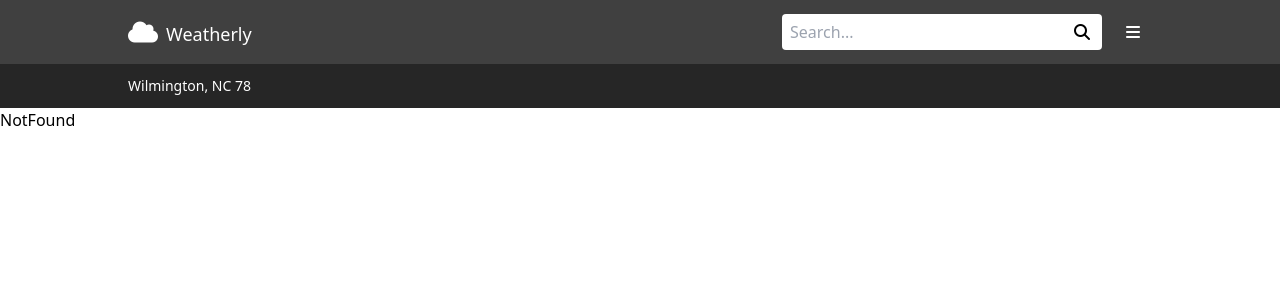
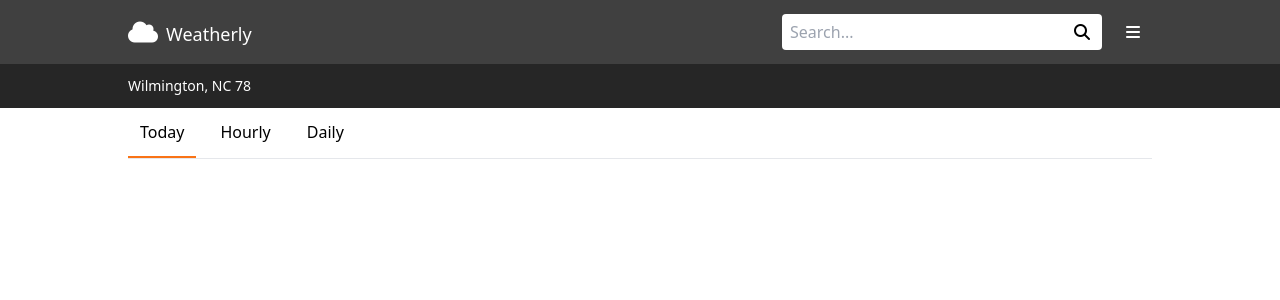
Before and after one commit to admclamb/your-weather-3, a React (Vite) app: page /weather in a window 1280 px wide. Shown: the top 300 px of the page. Built offline with nearby package versions, Linux system fonts and the light colour scheme; no server answers.

Commit message:
Update nav

```diff
--- /dev/null
+++ b/src/components/Navbar/NavbarWeather/NavbarWeather.tsx
@@ -0,0 +1,47 @@
+import { Link } from "react-router-dom";
+import { useRoutePath } from "../../../hooks/useRoutePath";
+
+const NavbarWeather = () => {
+  const [pathname] = useRoutePath();
+  console.log("PATH: ", pathname);
+  return (
+    <ul className="flex gap-3 border-b">
+      <li>
+        <Link
+          to="/"
+          className={`p-3 hover:border-orange-500 ${
+            pathname === "/weather" ? "border-orange-500" : "border-transparent"
+          } border-b-2 block`}
+        >
+          Today
+        </Link>
+      </li>
+      <li>
+        <Link
+          to="/"
+          className={`p-3 hover:border-orange-500 ${
+            pathname === "/weather/hourly"
+              ? "border-orange-500"
+              : "border-transparent"
+          } border-b-2 block`}
+        >
+          Hourly
+        </Link>
+      </li>
+      <li>
+        <Link
+          to="/"
+          className={`p-3 hover:border-orange-500 ${
+            pathname === "/weather/daily"
+              ? "border-orange-500"
+              : "border-transparent"
+          } border-b-2 block`}
+        >
+          Daily
+        </Link>
+      </li>
+    </ul>
+  );
+};
+
+export default NavbarWeather;
--- a/src/pages/Pages.tsx
+++ b/src/pages/Pages.tsx
@@ -3,6 +3,7 @@ import Layout from "../layout/Layout";
 import Home from "./Home/Home";
 import NotFound from "./NotFound/NotFound";
 import Search from "./Search/Search";
+import Weather from "./Weather/Weather";
 
 const Pages = () => {
   return (
@@ -10,6 +11,7 @@ const Pages = () => {
       <Routes>
         <Route index element={<Home />} />
         <Route path="search-locations" element={<Search />} />
+        <Route path="weather" element={<Weather />} />
         <Route path="*" element={<NotFound />} />
       </Routes>
     </Layout>
--- a/src/pages/Weather/Weather.tsx
+++ b/src/pages/Weather/Weather.tsx
@@ -1,5 +1,6 @@
 import { useSelector } from "react-redux";
 import Container from "../../components/Container/Container";
+import NavbarWeather from "../../components/Navbar/NavbarWeather/NavbarWeather";
 
 const Weather = () => {
   const { weather } = useSelector((state) => state.weather);
@@ -7,6 +8,7 @@ const Weather = () => {
   return (
     <>
       <Container className="mx-auto">
+        <NavbarWeather />
         <section></section>
         <aside></aside>
       </Container>
```
